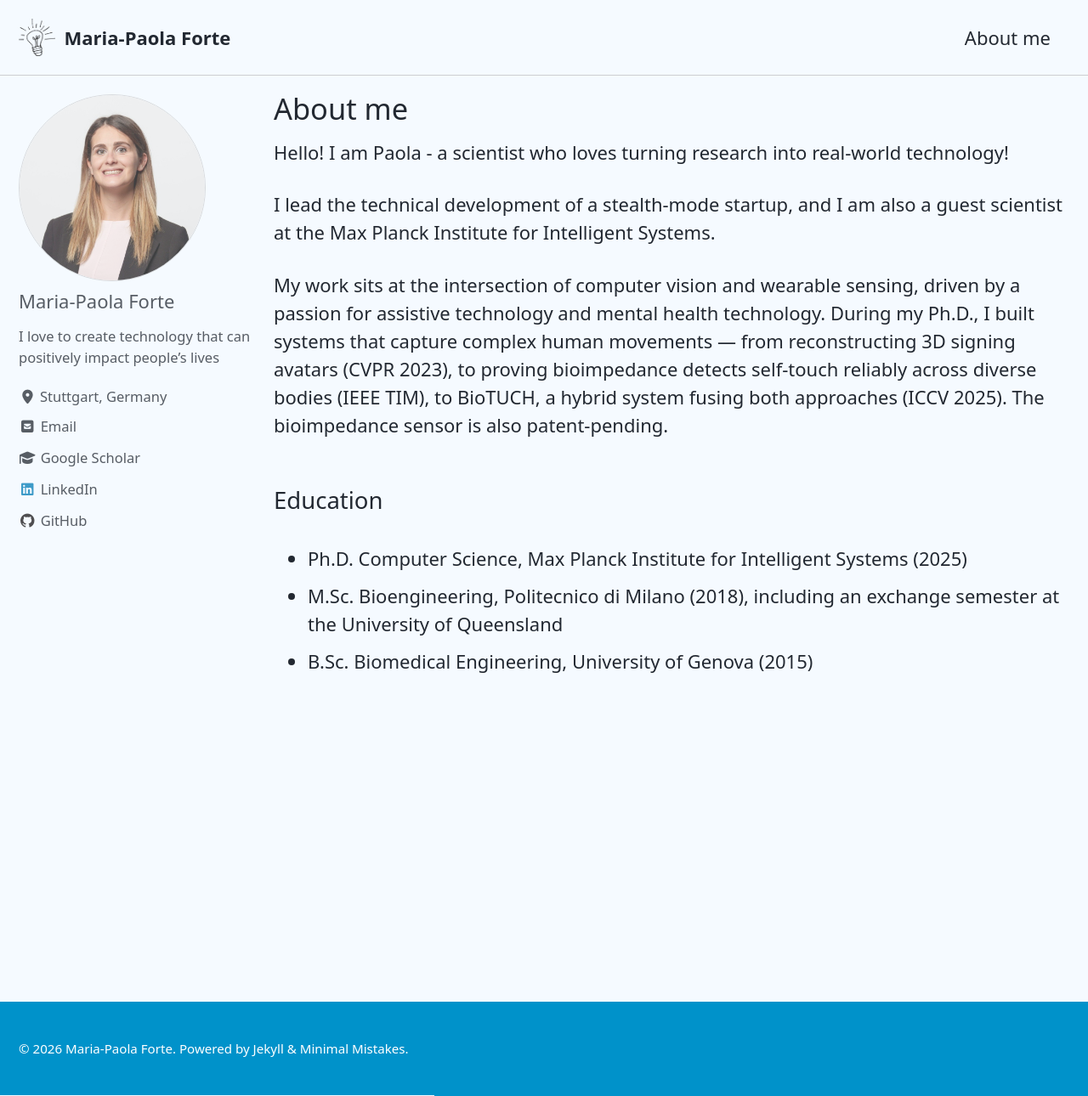
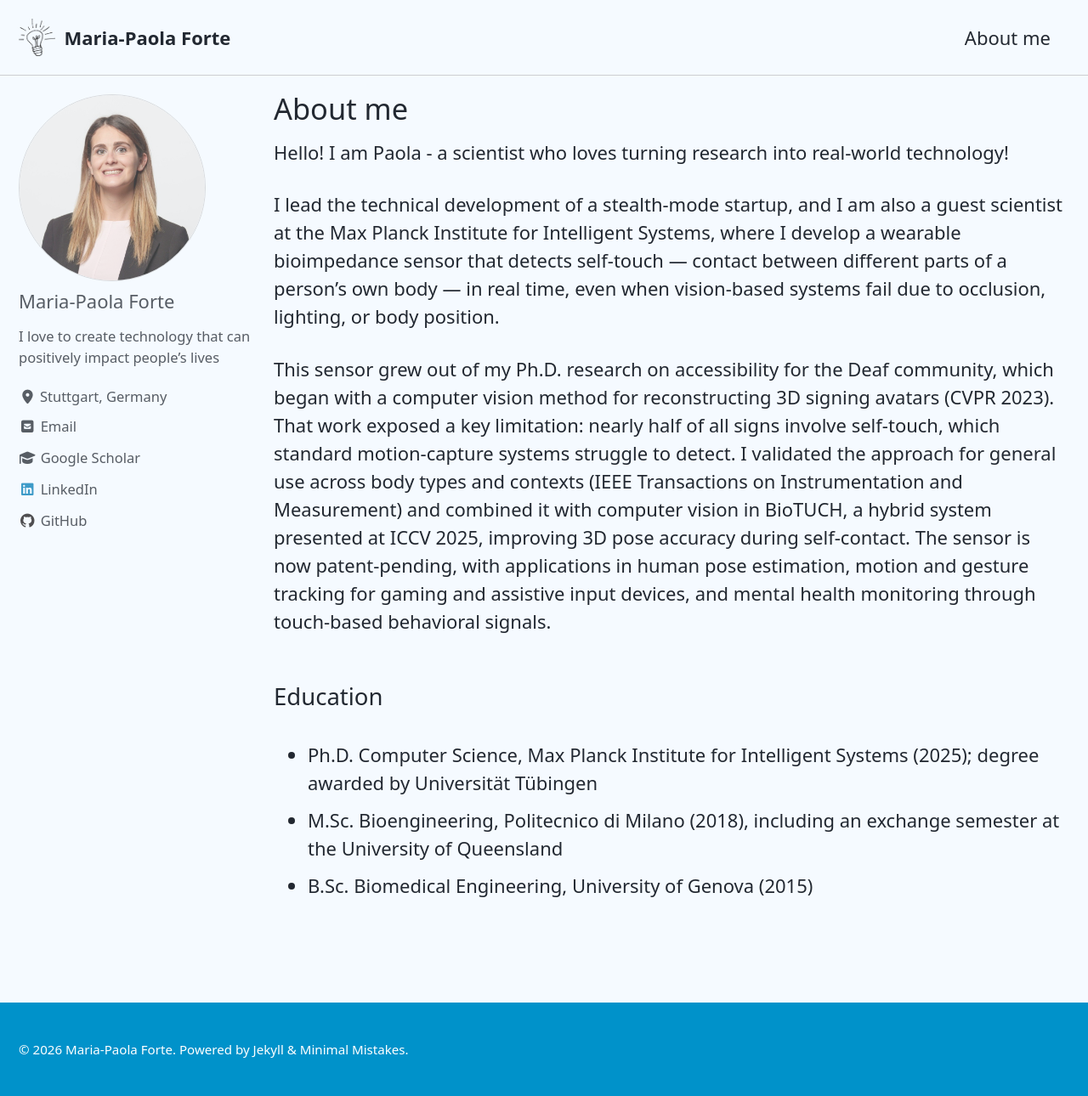
Before and after one commit to MPForte/MPForte.github.io, a Jekyll site: the page built from _pages/index.md, in a window 1280 px wide and 1290 px high. Shown: the whole window at 85% size. Built offline with Jekyll 4.4.1, drawn with Linux system fonts in a browser that asks for light colours; cached includes are drawn as plain includes.

Commit message:
Update index.md

```diff
--- a/_pages/index.md
+++ b/_pages/index.md
@@ -9,11 +9,11 @@ classes:
 
 Hello! I am Paola - a scientist who loves turning research into real-world technology!
 
-I lead the technical development of a stealth-mode startup, and I am also a guest scientist at the Max Planck Institute for Intelligent Systems.
+I lead the technical development of a stealth-mode startup, and I am also a guest scientist at the Max Planck Institute for Intelligent Systems, where I develop a wearable bioimpedance sensor that detects self-touch — contact between different parts of a person's own body — in real time, even when vision-based systems fail due to occlusion, lighting, or body position.
 
-My work sits at the intersection of computer vision and wearable sensing, driven by a passion for assistive technology and mental health technology. During my Ph.D., I built systems that capture complex human movements — from reconstructing 3D signing avatars (CVPR 2023), to proving bioimpedance detects self-touch reliably across diverse bodies (IEEE TIM), to BioTUCH, a hybrid system fusing both approaches (ICCV 2025). The bioimpedance sensor is also patent-pending.
+This sensor grew out of my Ph.D. research on accessibility for the Deaf community, which began with a computer vision method for reconstructing 3D signing avatars (CVPR 2023). That work exposed a key limitation: nearly half of all signs involve self-touch, which standard motion-capture systems struggle to detect. I validated the approach for general use across body types and contexts (IEEE Transactions on Instrumentation and Measurement) and combined it with computer vision in BioTUCH, a hybrid system presented at ICCV 2025, improving 3D pose accuracy during self-contact. The sensor is now patent-pending, with applications in human pose estimation, motion and gesture tracking for gaming and assistive input devices, and mental health monitoring through touch-based behavioral signals.
 
 <h2 style="border-bottom: none;">Education</h2>
-- Ph.D. Computer Science, Max Planck Institute for Intelligent Systems (2025)
+- Ph.D. Computer Science, Max Planck Institute for Intelligent Systems (2025); degree awarded by Universität Tübingen
 - M.Sc. Bioengineering, Politecnico di Milano (2018), including an exchange semester at the University of Queensland
 - B.Sc. Biomedical Engineering, University of Genova (2015)
```
